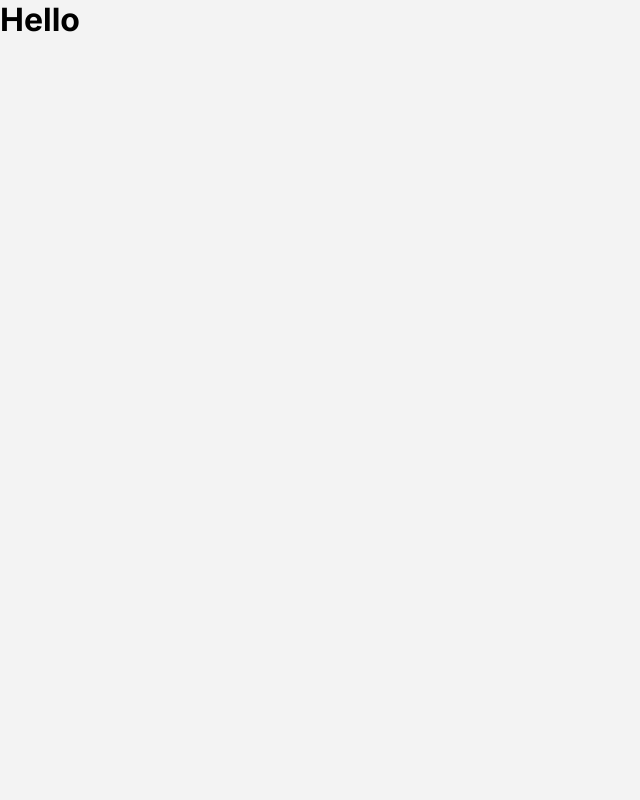
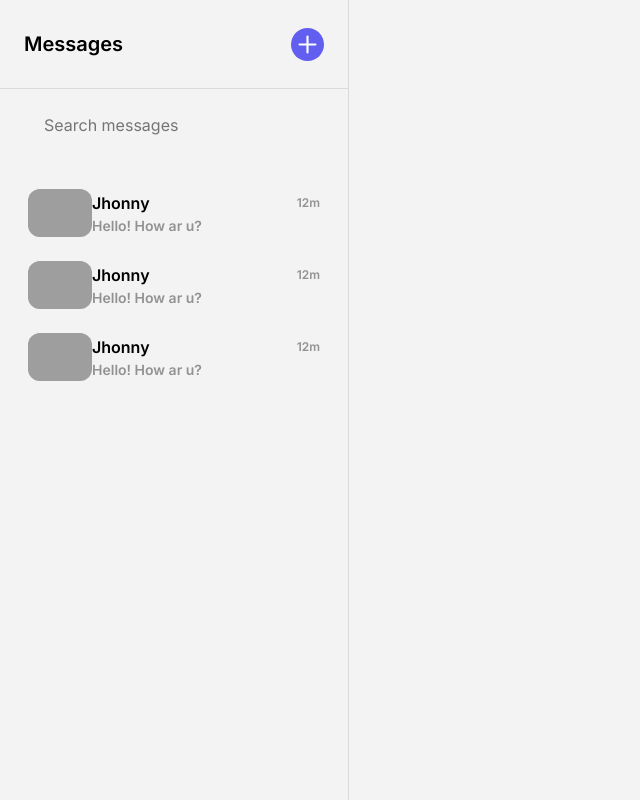
Before and after one commit to fabriciolak/chat-web, a React (Vite) app: page / in a window 1280 px wide. Shown: the whole page, without its empty margins (0-640 px from the left). Built offline with nearby package versions, Linux system fonts and the light colour scheme; grey boxes are pictures that could not be loaded.

Commit message:
feat: add panel component to app

```diff
--- a/src/App.tsx
+++ b/src/App.tsx
@@ -1,14 +1,11 @@
+import { Panel } from "./components/Panel"
 import { GlobalStyle } from "./styles/global"
 import { defaultTheme } from "./styles/themes/default"
 
 export function App() {
   return (
     <>
-      <div>
-        <h1>Hello</h1>
-
-      </div>
-
+      <Panel />
       <GlobalStyle theme={defaultTheme} />
     </>
   )
```
